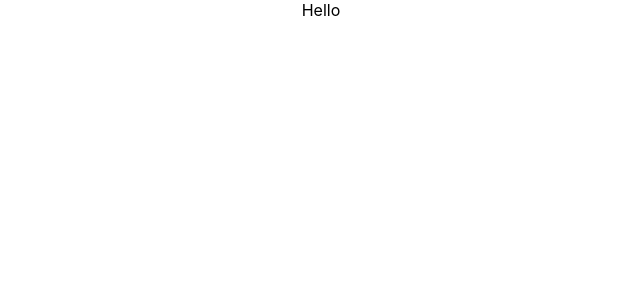
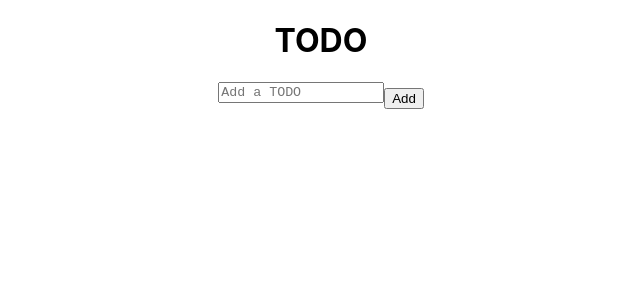
Before and after one commit to ykwclare/ui-todo-tutorial, a React (Create React App) app: page / in a window 1280 px wide. Shown: the top 300 px of the page, without its empty margins (319-959 px from the left). Built offline with nearby package versions, Linux system fonts and the light colour scheme.

Commit message:
feat: header, input bar, list of todos added as raw string

```diff
--- a/package.json
+++ b/package.json
@@ -6,6 +6,7 @@
     "@testing-library/jest-dom": "^4.2.4",
     "@testing-library/react": "^9.3.2",
     "@testing-library/user-event": "^7.1.2",
+    "antd": "^4.6.1",
     "react": "^16.13.1",
     "react-dom": "^16.13.1",
     "react-scripts": "3.4.3"
--- a/src/App.jsx
+++ b/src/App.jsx
@@ -1,13 +1,20 @@
 import React from "react";
 import "./App.css";
 import { TodoContextProvider } from "./context/TodoContextProvider";
+import { Header } from "./components/Header";
+import { TodoInput } from "./components/TodoInput";
+import { TodoList } from "./components/TodoList";
 
-function App() {
+const App = () => {
   return (
     <div className="App">
-      <TodoContextProvider>Hello</TodoContextProvider>
+      <TodoContextProvider>
+        <Header />
+        <TodoInput />
+        <TodoList />
+      </TodoContextProvider>
     </div>
   );
-}
+};
 
 export default App;
--- /dev/null
+++ b/src/components/Header.jsx
@@ -0,0 +1,3 @@
+import React from "react";
+
+export const Header = () => <h1>TODO</h1>;
--- /dev/null
+++ b/src/components/TodoInput.jsx
@@ -0,0 +1,31 @@
+import React, { useState } from "react";
+import { Input, Button } from "antd";
+import { addTodo } from "../context/todo.actions";
+import { TodoContext } from "../context/TodoContextProvider";
+import { useContext } from "react";
+const { TextArea } = Input;
+
+export const TodoInput = () => {
+  const [inputValue, setInputValue] = useState("");
+  const { dispatch } = useContext(TodoContext);
+  const dispatchAddTodo = (todo) => dispatch(addTodo(todo));
+
+  return (
+    <>
+      <TextArea
+        value={inputValue}
+        onChange={({ target: { value } }) => setInputValue(value)}
+        placeholder="Add a TODO"
+        autoSize={{ minRows: 1, maxRows: 3 }}
+      />
+      <Button
+        type="primary"
+        shape="round"
+        size={2}
+        onClick={() => dispatchAddTodo(inputValue)}
+      >
+        Add
+      </Button>
+    </>
+  );
+};
--- /dev/null
+++ b/src/components/TodoList.jsx
@@ -0,0 +1,9 @@
+import { useContext } from "react";
+import { TodoContext } from "../context/TodoContextProvider";
+
+//TODO:
+export const TodoList = () => {
+  const { state } = useContext(TodoContext);
+  console.log(state);
+  return state.todos.join();
+};
--- a/src/context/TodoContextProvider.jsx
+++ b/src/context/TodoContextProvider.jsx
@@ -1,12 +1,9 @@
 import React, { createContext, useReducer } from "react";
 import { todoReducer } from "./todo.reducer";
 
-// Here we initialise our Context
 const initialState = { todos: [] };
 export const TodoContext = createContext(initialState);
 
-// We use the useReducer hook to expose the state and a dispatch function
-// These will provide access to the Context later on
 export const TodoContextProvider = ({ children }) => {
   const [state, dispatch] = useReducer(todoReducer, initialState);
   return (
```
Also changed, not shown: 1 other file (tests, documents, lock files or other folders).
